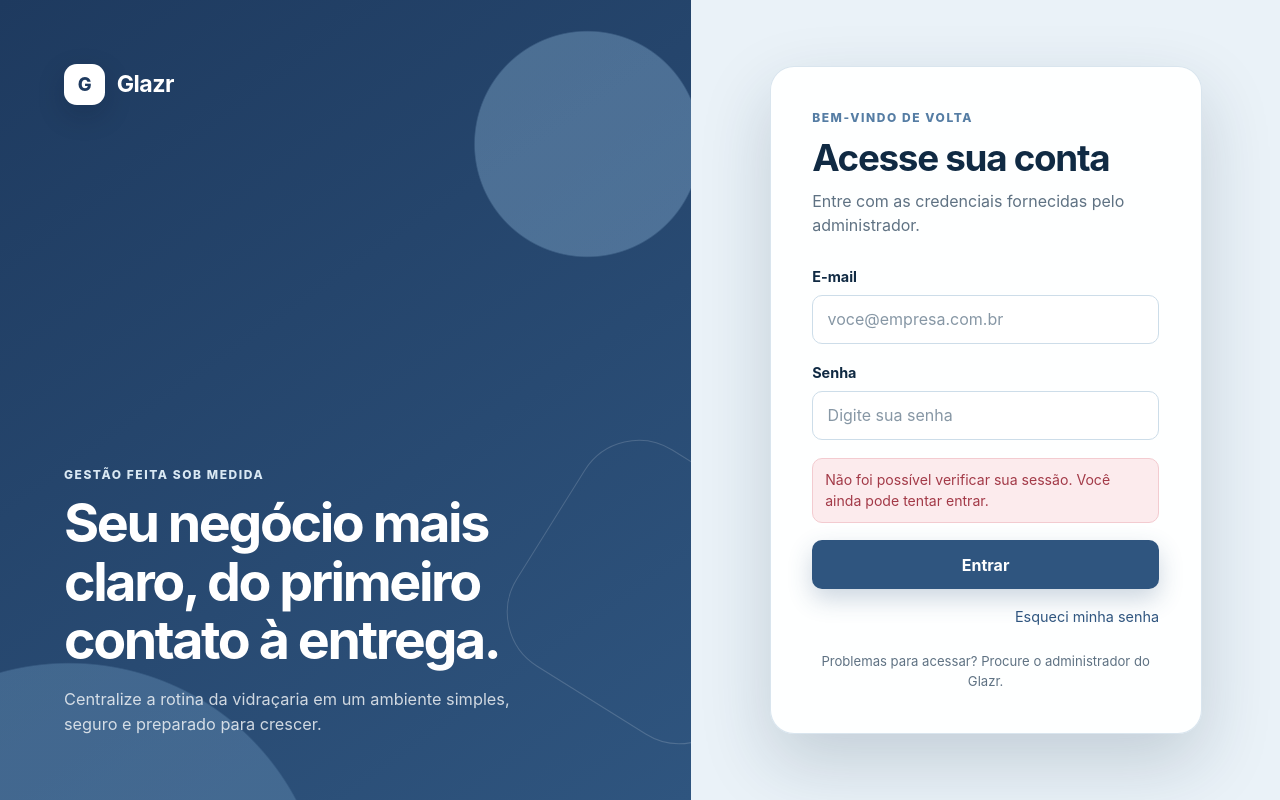
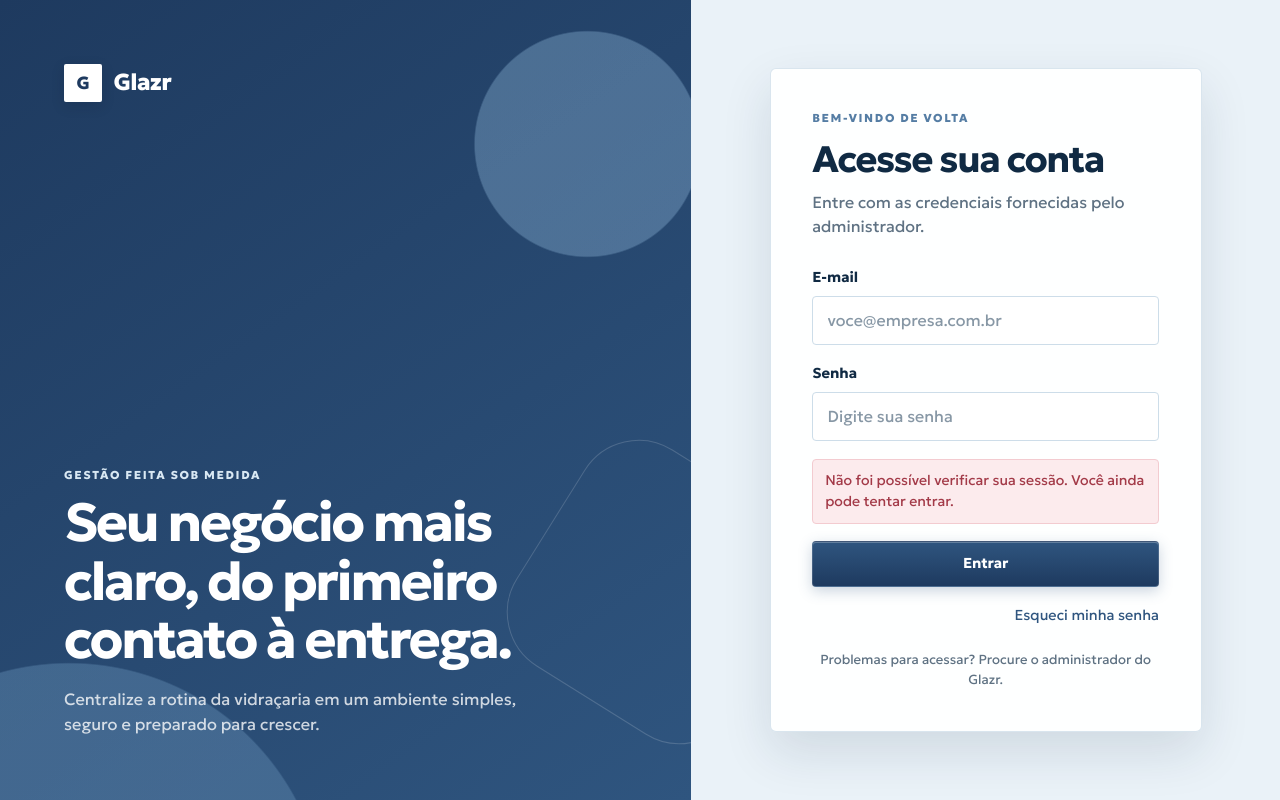
Before and after one commit to ICEI-PUC-Minas-PMGES-TI/pmg-es-2026-2-ti4-3170100-glazr, a React (Vite) app in the folder Codigo/frontend/: page /login in a window 1280 px wide. Built offline with nearby package versions, Linux system fonts and the light colour scheme; no server answers.

Commit message:
style: add Google Fonts, micro-radius and glassmorphism design tokens

```diff
--- a/Codigo/frontend/index.html
+++ b/Codigo/frontend/index.html
@@ -6,6 +6,8 @@
     <meta name="theme-color" content="#1e3a5f" />
     <meta name="description" content="Acesso seguro ao Glazr" />
     <title>Glazr</title>
+    <link rel="preconnect" href="https://fonts.googleapis.com" />
+    <link rel="preconnect" href="https://fonts.gstatic.com" crossorigin />
   </head>
   <body>
     <div id="root"></div>
--- a/Codigo/frontend/src/shared/styles/global.css
+++ b/Codigo/frontend/src/shared/styles/global.css
@@ -36,13 +36,20 @@ a {
 
 h1,
 h2,
+h3,
+h4 {
+  margin-top: 0;
+  font-family: var(--font-heading);
+  letter-spacing: -0.025em;
+}
+
 p {
   margin-top: 0;
 }
 
 :focus-visible {
-  outline: 3px solid var(--color-blue-300);
-  outline-offset: 3px;
+  outline: 2px solid var(--color-blue-500);
+  outline-offset: 2px;
 }
 
 .brand {
@@ -53,24 +60,27 @@ p {
   gap: 0.75rem;
   width: fit-content;
   color: var(--color-surface);
+  font-family: var(--font-heading);
   font-size: 1.45rem;
   font-weight: 750;
-  letter-spacing: -0.025em;
+  letter-spacing: -0.03em;
 }
 
 .brand__mark,
 .app-loading__mark {
   display: grid;
-  width: 2.55rem;
-  height: 2.55rem;
+  width: 2.35rem;
+  height: 2.35rem;
   place-items: center;
-  border: 1px solid rgb(255 255 255 / 25%);
-  border-radius: 0.8rem;
+  border: 1px solid rgb(255 255 255 / 35%);
+  border-radius: var(--radius-xs);
   color: var(--color-blue-900);
   background: var(--color-surface);
-  box-shadow: 0 10px 28px rgb(4 19 33 / 18%);
-  font-size: 1.15rem;
+  box-shadow: 0 4px 14px rgb(4 19 33 / 14%), inset 0 1px 0 rgb(255 255 255 / 90%);
+  font-size: 1.1rem;
   font-weight: 800;
+  backdrop-filter: blur(var(--glass-blur-sm));
+  -webkit-backdrop-filter: blur(var(--glass-blur-sm));
 }
 
 .brand--compact {
@@ -85,26 +95,31 @@ p {
 .eyebrow {
   margin-bottom: 0.65rem;
   color: var(--color-blue-500);
-  font-size: 0.75rem;
+  font-family: var(--font-heading);
+  font-size: 0.72rem;
   font-weight: 800;
-  letter-spacing: 0.13em;
+  letter-spacing: 0.14em;
   text-transform: uppercase;
 }
 
 .button {
   display: inline-flex;
-  min-height: 3rem;
+  min-height: 2.85rem;
   align-items: center;
   justify-content: center;
   border: 1px solid transparent;
   border-radius: var(--radius-sm);
-  padding: 0.7rem 1.15rem;
+  padding: 0.65rem 1.25rem;
   cursor: pointer;
-  font-weight: 750;
+  font-family: var(--font-heading);
+  font-size: 0.9rem;
+  font-weight: 650;
+  letter-spacing: -0.01em;
   transition:
     transform var(--transition),
     box-shadow var(--transition),
-    background var(--transition);
+    background var(--transition),
+    border-color var(--transition);
 }
 
 .button:not(:disabled):hover {
@@ -113,29 +128,35 @@ p {
 
 .button:disabled {
   cursor: wait;
-  opacity: 0.68;
+  opacity: 0.65;
 }
 
 .button--primary {
   color: var(--color-surface);
-  background: var(--color-blue-700);
-  box-shadow: 0 10px 24px rgb(47 85 127 / 24%);
+  border: 1px solid rgb(255 255 255 / 15%);
+  background: linear-gradient(180deg, var(--color-blue-700) 0%, var(--color-blue-900) 100%);
+  box-shadow: 0 4px 14px rgb(47 85 127 / 25%), inset 0 1px 0 rgb(255 255 255 / 25%);
 }
 
 .button--primary:not(:disabled):hover {
-  background: var(--color-blue-900);
-  box-shadow: 0 14px 28px rgb(47 85 127 / 30%);
+  border-color: rgb(255 255 255 / 25%);
+  background: linear-gradient(180deg, var(--color-blue-900) 0%, var(--color-blue-950) 100%);
+  box-shadow: 0 6px 20px rgb(47 85 127 / 35%), inset 0 1px 0 rgb(255 255 255 / 35%);
 }
 
 .button--secondary {
   color: var(--color-blue-900);
-  border-color: var(--color-border);
-  background: var(--color-surface);
+  border: 1px solid var(--color-border);
+  background: rgb(255 255 255 / 80%);
+  backdrop-filter: blur(var(--glass-blur-sm));
+  -webkit-backdrop-filter: blur(var(--glass-blur-sm));
+  box-shadow: 0 2px 8px rgb(23 42 58 / 4%), inset 0 1px 0 rgb(255 255 255 / 90%);
 }
 
 .button--secondary:not(:disabled):hover {
   border-color: var(--color-blue-300);
   background: var(--color-blue-050);
+  box-shadow: 0 4px 14px rgb(47 85 127 / 12%), inset 0 1px 0 rgb(255 255 255 / 100%);
 }
 
 .app-loading {
--- a/Codigo/frontend/src/shared/styles/tokens.css
+++ b/Codigo/frontend/src/shared/styles/tokens.css
@@ -1,10 +1,16 @@
+@import url("https://fonts.googleapis.com/css2?family=Actor&family=Geologica:wght@300;400;500;600;700;800&family=Inter:wght@300;400;500;600;700;800&family=Lexend:wght@300;400;500;600;700&display=swap");
+
 :root {
   color-scheme: light;
-  font-family:
-    Inter, ui-sans-serif, -apple-system, BlinkMacSystemFont, "Segoe UI", sans-serif;
+  --font-sans: "Geologica", "Inter", "Lexend", -apple-system, BlinkMacSystemFont, "Segoe UI", Roboto, sans-serif;
+  --font-heading: "Geologica", "Lexend", "Actor", sans-serif;
+  --font-mono: ui-monospace, "Cascadia Code", "Source Code Pro", Menlo, monospace;
+
+  font-family: var(--font-sans);
   font-synthesis: none;
   text-rendering: optimizeLegibility;
 
+  /* Cores da paleta Glazr */
   --color-blue-950: #102a43;
   --color-blue-900: #1e3a5f;
   --color-blue-700: #2f557f;
@@ -17,15 +23,40 @@
   --color-text: #172a3a;
   --color-text-muted: #5f7283;
   --color-border: #cddde9;
+  --color-border-subtle: rgb(205 221 233 / 45%);
   --color-danger: #a33a48;
   --color-danger-soft: #fcebed;
   --color-success: #27715e;
   --color-success-soft: #e4f3ee;
 
-  --shadow-sm: 0 8px 24px rgb(23 42 58 / 8%);
-  --shadow-lg: 0 28px 70px rgb(16 42 67 / 18%);
-  --radius-sm: 0.625rem;
-  --radius-md: 1rem;
-  --radius-lg: 1.5rem;
-  --transition: 160ms ease;
+  /* Glassmorphism & Transparências */
+  --glass-bg: rgb(255 255 255 / 75%);
+  --glass-bg-subtle: rgb(255 255 255 / 45%);
+  --glass-bg-hover: rgb(255 255 255 / 90%);
+  --glass-bg-dark: rgb(16 42 67 / 78%);
+  --glass-border: rgb(255 255 255 / 65%);
+  --glass-border-subtle: rgb(205 221 233 / 50%);
+  --glass-border-dark: rgb(255 255 255 / 14%);
+  --glass-blur: 16px;
+  --glass-blur-sm: 8px;
+  --glass-shadow: 0 8px 32px 0 rgb(16 42 67 / 6%);
+  --glass-reflection: inset 0 1px 0 rgb(255 255 255 / 85%);
+
+  /* Sombras sutis */
+  --shadow-sm: 0 4px 16px rgb(23 42 58 / 6%);
+  --shadow-md: 0 8px 28px rgb(23 42 58 / 8%);
+  --shadow-lg: 0 20px 50px rgb(16 42 67 / 12%);
+  --shadow-glow: 0 0 0 1px var(--color-blue-300), 0 4px 20px rgb(47 85 127 / 18%);
+
+  /* Micro-arredondamentos sutis (2px a 4px) */
+  --radius-none: 0;
+  --radius-xs: 2px;
+  --radius-sm: 4px;
+  --radius-md: 4px;
+  --radius-lg: 6px;
+
+  /* Transições suaves */
+  --transition-fast: 120ms ease;
+  --transition: 180ms cubic-bezier(0.16, 1, 0.3, 1);
+  --transition-smooth: 240ms cubic-bezier(0.16, 1, 0.3, 1);
 }
```
